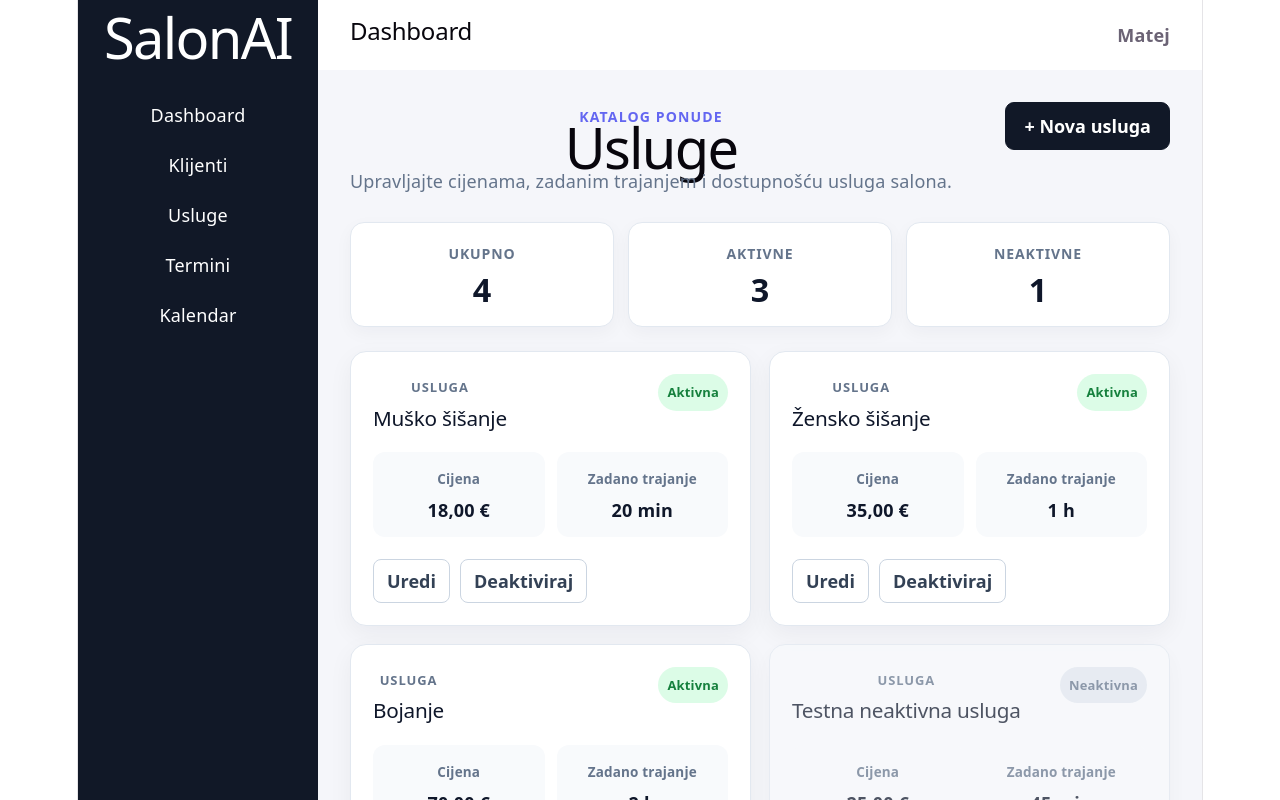
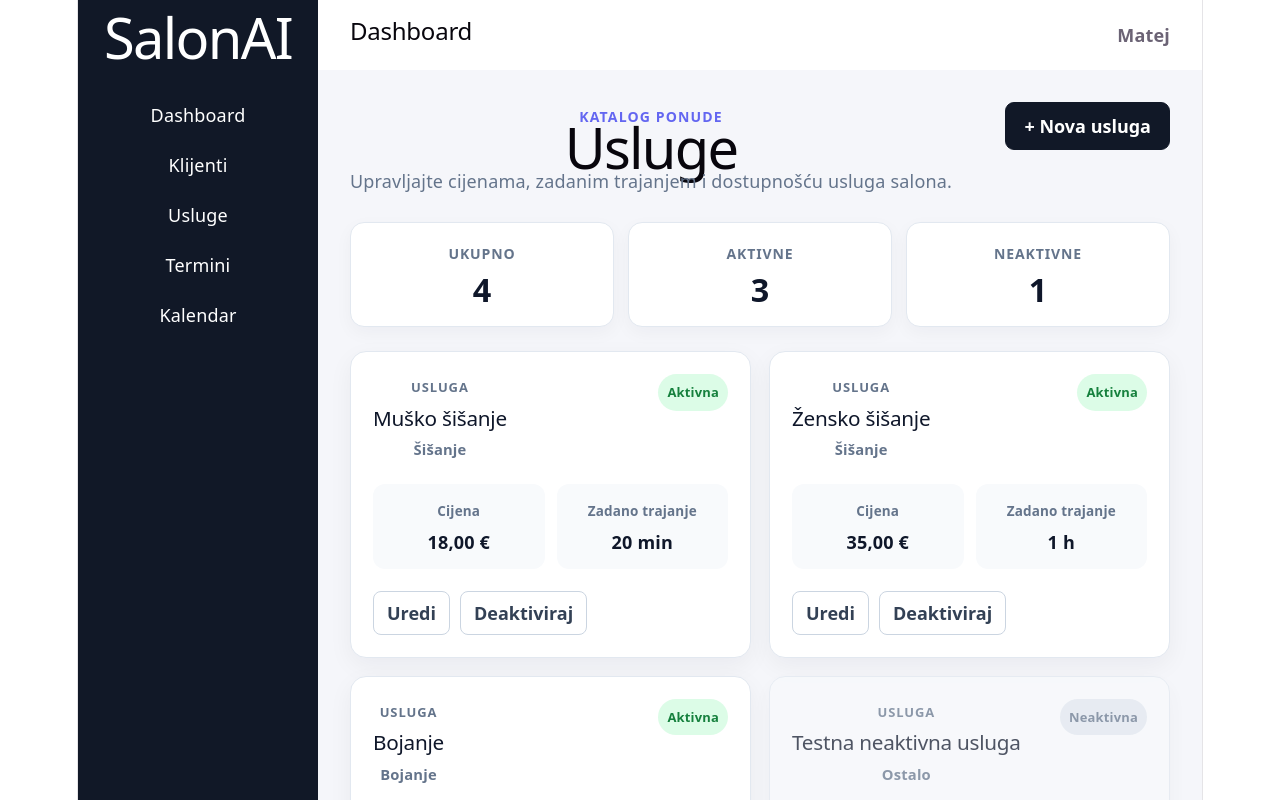
Before and after one commit to Matthoodie/SalonAI, a React (Vite) app in the folder frontend/: page /services in a window 1280 px wide. Shown: the top 800 px of the page. Built offline with nearby package versions, Linux system fonts and the light colour scheme.

Commit message:
Add service categories and migration

```diff
--- a/frontend/src/App.jsx
+++ b/frontend/src/App.jsx
@@ -85,7 +85,12 @@ const [serviceList, setServiceList] = useState(() => {
 
   if (savedServices) {
     try {
-      return JSON.parse(savedServices)
+      const parsedServices = JSON.parse(savedServices)
+
+return parsedServices.map((service) => ({
+  ...service,
+  category: service.category || 'Ostalo',
+}))
     } catch (error) {
       console.error(
         'Neuspješno učitavanje spremljenih usluga:',
--- a/frontend/src/components/ServiceForm/ServiceForm.jsx
+++ b/frontend/src/components/ServiceForm/ServiceForm.jsx
@@ -9,6 +9,7 @@ function ServiceForm({
 }) {
   const [name, setName] = useState('')
   const [price, setPrice] = useState('')
+  const [category, setCategory] = useState('')
   const [
     defaultDurationMinutes,
     setDefaultDurationMinutes,
@@ -22,6 +23,7 @@ function ServiceForm({
   useEffect(() => {
     if (editingService) {
       setName(editingService.name)
+      setCategory(editingService.category || '')
       setPrice(String(editingService.price))
       setDefaultDurationMinutes(
         editingService.defaultDurationMinutes
@@ -75,6 +77,7 @@ function ServiceForm({
       onUpdateService({
         ...editingService,
         name: name.trim(),
+        category: category.trim() || 'Ostalo',
         price: parsedPrice,
         defaultDurationMinutes:
           parsedDuration &&
@@ -86,6 +89,7 @@ function ServiceForm({
       onAddService({
         id: Date.now(),
         name: name.trim(),
+        category: category.trim() || 'Ostalo',
         price: parsedPrice,
         defaultDurationMinutes:
           parsedDuration &&
@@ -155,6 +159,28 @@ function ServiceForm({
           {errors.name || '\u00A0'}
         </p>
       </div>
+
+
+      <div className="service-form-field">
+  <label htmlFor="service-category">
+    Kategorija
+  </label>
+
+  <input
+    id="service-category"
+    type="text"
+    value={category}
+    onChange={(event) =>
+      setCategory(event.target.value)
+    }
+    placeholder="npr. Šišanje"
+  />
+
+  <p className="service-form-help">
+    Ako kategoriju ne unesete, usluga će biti
+    spremljena pod "Ostalo".
+  </p>
+</div>
 
       <div className="service-form-field">
         <label htmlFor="service-price">
--- a/frontend/src/data/services.js
+++ b/frontend/src/data/services.js
@@ -2,6 +2,7 @@ export const services = [
   {
     id: 1,
     name: 'Muško šišanje',
+    category: 'Šišanje',
     price: 18,
     defaultDurationMinutes: 20,
     active: true,
@@ -9,6 +10,7 @@ export const services = [
   {
     id: 2,
     name: 'Žensko šišanje',
+    category: 'Šišanje',
     price: 35,
     defaultDurationMinutes: 60,
     active: true,
@@ -16,6 +18,7 @@ export const services = [
   {
     id: 3,
     name: 'Bojanje',
+    category: 'Bojanje',
     price: 70,
     defaultDurationMinutes: 120,
     active: true,
@@ -23,6 +26,7 @@ export const services = [
   {
     id: 4,
     name: 'Testna neaktivna usluga',
+    category: 'Ostalo',
     price: 25,
     defaultDurationMinutes: 45,
     active: false,
--- a/frontend/src/pages/Services/Services.css
+++ b/frontend/src/pages/Services/Services.css
@@ -248,3 +248,10 @@
     flex-direction: column;
   }
 }
+
+.service-card-category {
+  margin: 6px 0 0;
+  color: #64748b;
+  font-size: 0.82rem;
+  font-weight: 600;
+}
--- a/frontend/src/pages/Services/Services.jsx
+++ b/frontend/src/pages/Services/Services.jsx
@@ -183,6 +183,9 @@ function toggleServiceActive(serviceId) {
                   </span>
 
                   <h2>{service.name}</h2>
+                  <p className="service-card-category">
+  {service.category || 'Ostalo'}
+</p>
                 </div>
 
                 <span
```
